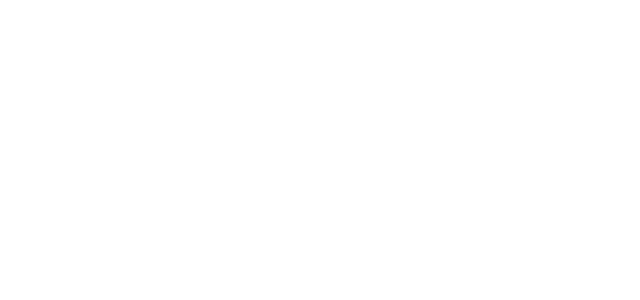
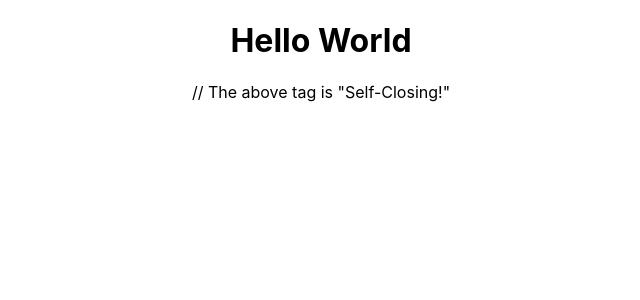
Before and after one commit to Cutter25/DBSCG-Simulator, a React (Create React App) app in the folder dbscg-simulator-react-app/: page / in a window 1280 px wide. Shown: the top 300 px of the page, without its empty margins (319-959 px from the left). Built offline with nearby package versions, Linux system fonts and the light colour scheme.

Commit message:
Understanding React

```diff
--- a/dbscg-simulator-react-app/src/App.js
+++ b/dbscg-simulator-react-app/src/App.js
@@ -1,10 +1,11 @@
-import logo from './logo.svg';
 import './App.css';
+import Greet from './components/Greet';
 
 function App() {
   return (
     <div className="App">
-
+      <Greet />
+      // The above tag is "Self-Closing!"
     </div>
   );
 }
--- /dev/null
+++ b/dbscg-simulator-react-app/src/components/Greet.js
@@ -0,0 +1,7 @@
+import React from 'react';
+
+function Greet() {
+    return <h1>Hello World</h1>
+};
+
+export default Greet;
```
